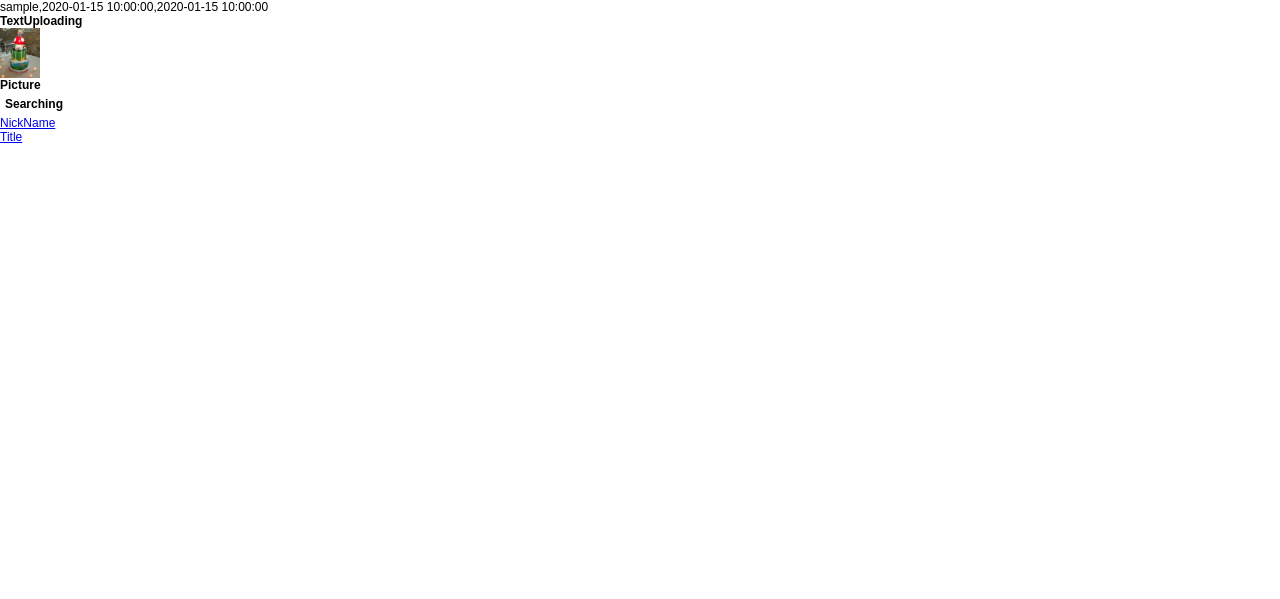
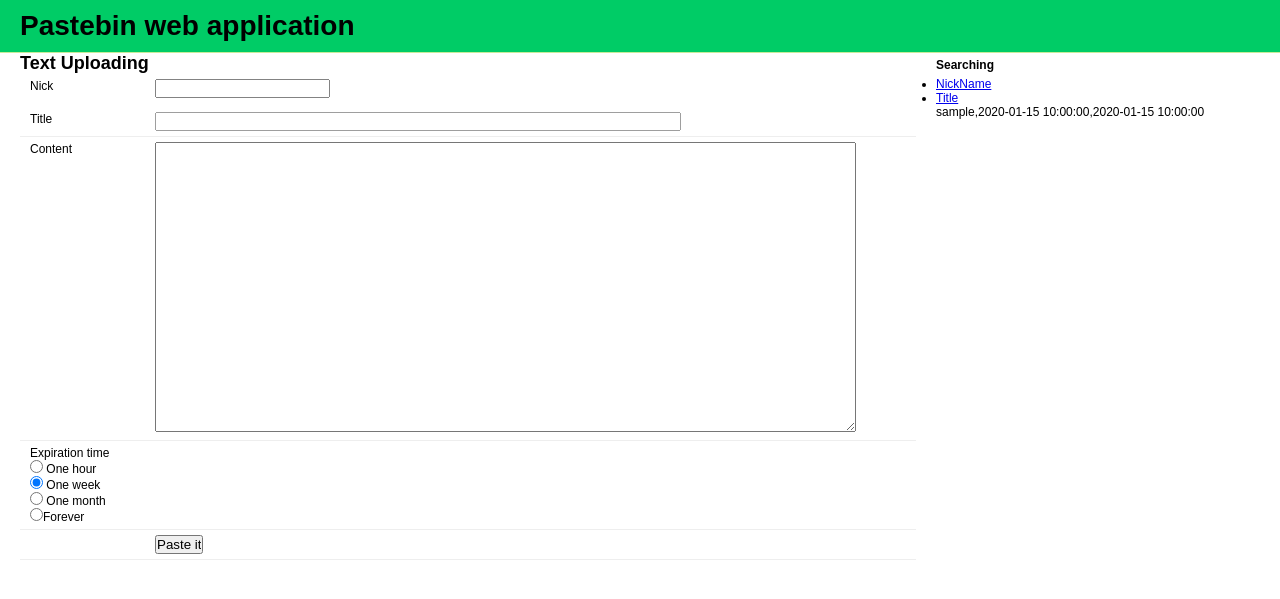
Before and after one commit to dusanscensny/Pastebin, a Python web app: template templates/text_by_user.html in a window 1280 px wide. Shown: the top 599 px of the page. Run offline with Jinja, Linux system fonts and the light colour scheme; the template is opened without the code that fills it: most values are stand-ins (such as "Sample title", 1, 10 or a date in 2020).

Commit message:
Creating css file, static data

```diff
--- a/pasteapp/sql/pastebin.sql
+++ b/pasteapp/sql/pastebin.sql
@@ -1 +1 @@
-INSERT INTO pasteapp_pastebin (nick, date,expireDate, address) VALUES ('tusec', '2006-01-05', '2006-03-05', '17 Rapin Place');
+INSERT INTO pasteapp_pastebin (nick, date,expireDate, address) VALUES ('tusec', '2006-01-05', '2007-03-05', '17 Raaaapin Place');
--- a/static/style.css
+++ b/static/style.css
@@ -4,6 +4,7 @@
  }
 
 html, body {
+
     height: 100%;
     font-family: arial, sans-serif;
     font-size: 12px;
@@ -12,3 +13,61 @@ html, body {
 #nav h4{
     margin: 5px;
 }
+
+#header{
+	background-color: #00CC66;
+	border-bottom: 1px solid #C6EB9A;
+    padding: 10px 20px;
+    font-size: 14px;
+}
+
+#header span.headline{
+    float: right;
+}
+
+#content{
+    padding: 0 20px;
+    margin: 0;
+    width: 70%;
+    float: left;
+}
+
+/*form********/
+form.pastetext ol{
+    margin: 0;
+    padding: 0;
+    list-style: none;
+}
+
+form.pastetext ol li{
+    margin: 0;
+    padding: 5px 10px;
+    border-bottom: 1px solid #EEE;
+	clear: left;
+}
+
+
+form.pastetext label{
+    width: 125px;
+    float: left;
+}
+
+form.pastetext #id_content{
+    width: 80%;
+    height: 290px;
+    font-family: monospace;
+   font-size: 0.9em;
+}
+
+form.pastetext #id_nick{
+	width: 20%;
+	opacity: 0.9;
+}
+form.pastetext #id_title{
+    width: 60%;
+    opacity: 0.7;
+}
+
+form.pastetext li.submit input{
+    margin-left: 125px;
+}
--- a/templates/text_by_user.html
+++ b/templates/text_by_user.html
@@ -1,6 +1,3 @@
-{% for pastebin in textList %}
-{{pastebin.nick}},{{ pastebin.date }},{{ pastebin.expireDate }}
-{% endfor %}
 <html>
 <head>
 <meta http-equiv="content-type" content="text/html; charset=iso-8859-1">
@@ -8,13 +5,50 @@
 <link rel=Stylesheet href="http://localhost/static/style.css" type="text/css">
 
 </head>
+<body>
+<div id="header">
+    <span class="headline"></span>
+	<h1>Pastebin web application</h1>
+</div>
 
-<body>
+<div id="content">
 
-<div id="banner" class="mapElement">
-<div id="bannerInner">
-<p><b>TextUploading</p><img src="http://localhost/static/textup.jpg" height="50"><p>Picture</b></p>
-</div>
+    <h2>Text Uploading</h2>
+
+<form method="post" action="." class="pastetext">
+
+<ol>
+
+    <li>
+        <label for="id_nick">Nick</label>
+		<input id="id_nick" type="text" name="Nick" maxlength="120" /></br></br>
+
+        <label for="id_title">Title</label>
+        <input id="id_title" type="text" name="title" maxlength="120" />
+
+    </li>
+
+    <li>
+
+        <label for="id_content">Content</label>
+        <textarea id="id_content" rows="10" cols="40" name="content"></textarea>
+
+    </li>
+
+    <li>
+        <label for="id_expire_options">Expiration time</label><br>
+
+		<input type="radio" name="group1" value="3600"> One hour<br>
+		<input type="radio" name="group1" value="604800" checked> One week<br>
+		<input type="radio" name="group1" value="2592000"> One month<br>
+		<input type="radio" name="group1" value="3110400000">Forever
+
+    </li>
+
+    <li class="submit"><input type="submit" value="Paste it"/></li>
+</ol>
+</form>
+
 </div>
 
 <div id="nav">
@@ -25,5 +59,13 @@
 </ul>
 </div>
 
+{% for pastebin in textList %}
+{{pastebin.nick}},{{ pastebin.date }},{{ pastebin.expireDate }}
+{% endfor %}
+
+
+
+
+
 </body>
 </html>
--- a/urls.py
+++ b/urls.py
@@ -7,6 +7,7 @@ from django.conf.urls.defaults import *
 urlpatterns = patterns('',
     # Example:
     (r'^pastebin/([A-Za-z]+)','pastebin.pasteapp.views.text_by_user'),
+	(r'^static/(?P<path>.*)$', 'django.views.static.serve', {'document_root': 'static'}),
 
     # Uncomment the admin/doc line below to enable admin documentation:
     # (r'^admin/doc/', include('django.contrib.admindocs.urls')),
```
Also changed, not shown: templates/style.css (added, +17 -0 lines), templates/text_by_user1.html (added, +33 -0 lines), pastebin.db, static/background.jpg (added), static/background.png (added), templates/background.png (added), 2 other files.
